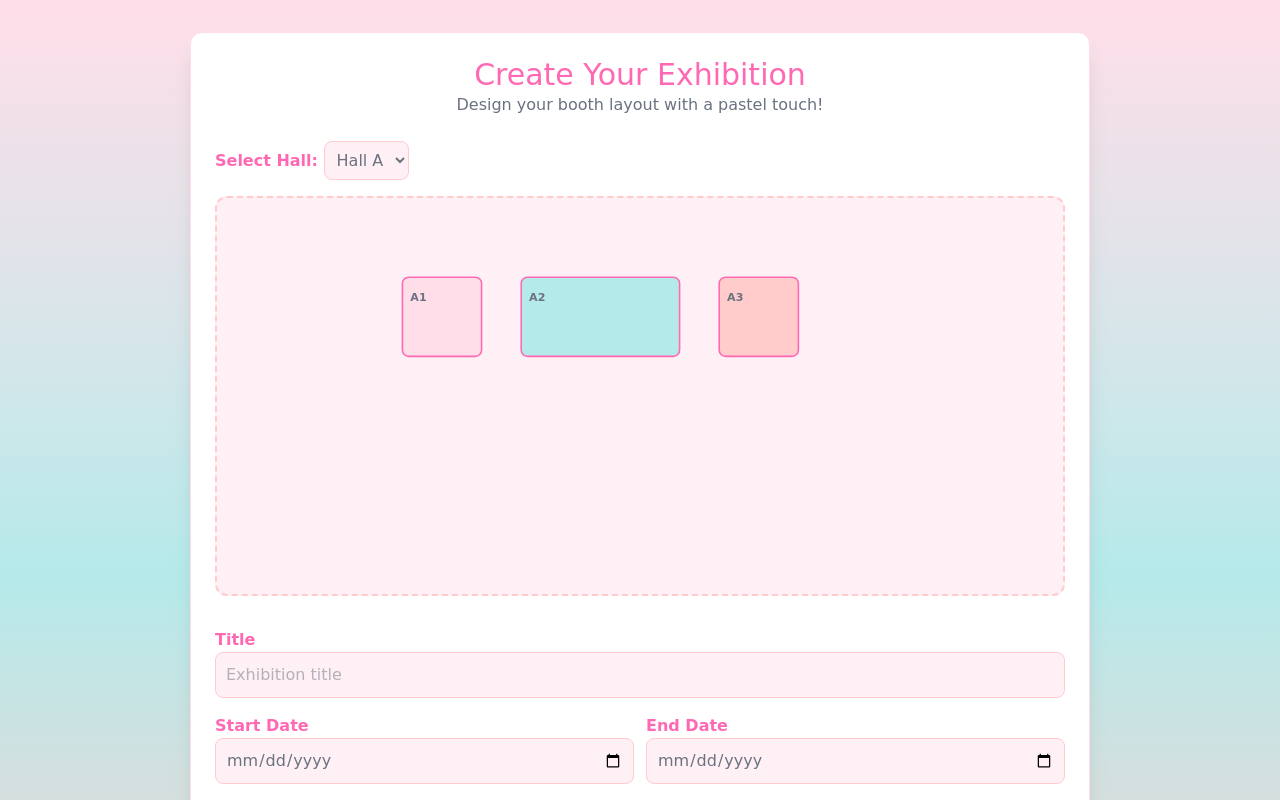
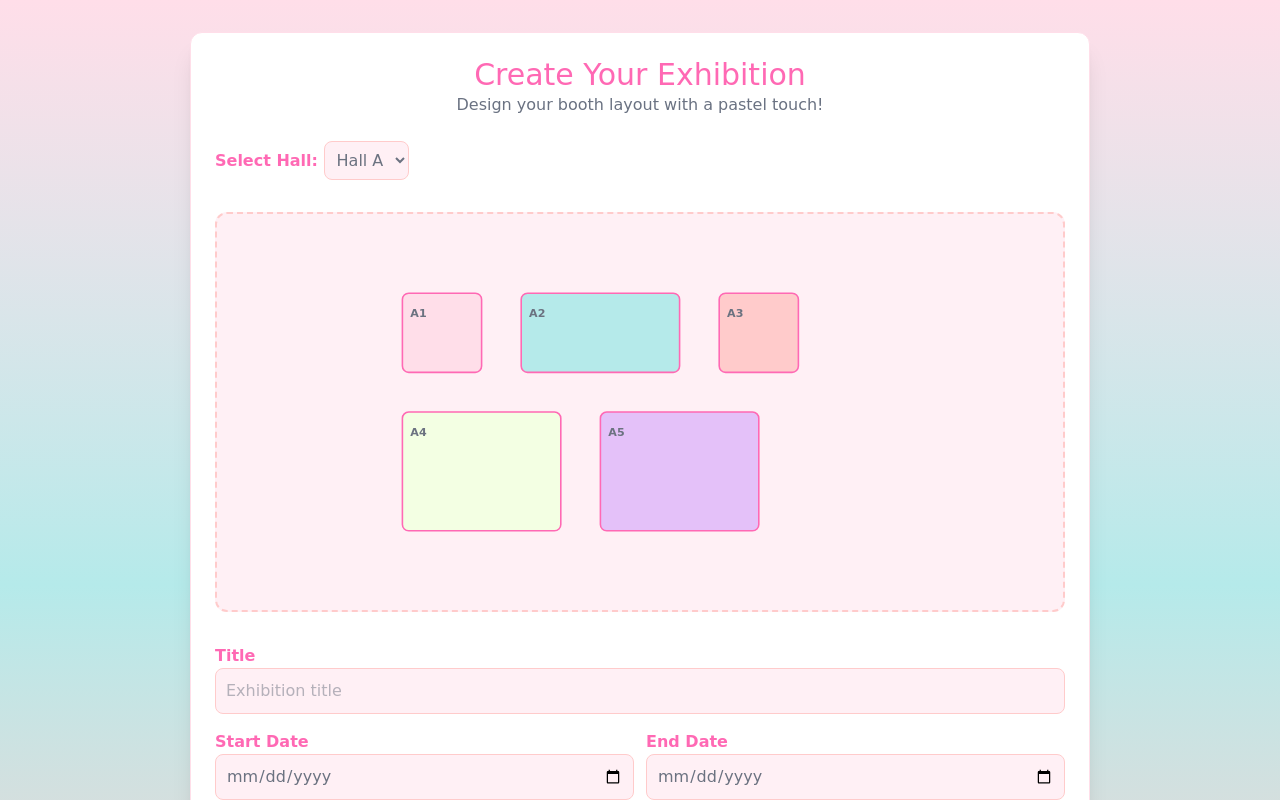
Before and after one commit to leomotors/swdevprac2-final-project, a Next.js app: page /exhibition in a window 1280 px wide. Shown: the top 800 px of the page. Built offline with nearby package versions, Linux system fonts and the light colour scheme.

Commit message:
vibe exhibition create page

```diff
--- a/src/app/exhibition/page.tsx
+++ b/src/app/exhibition/page.tsx
@@ -14,12 +14,15 @@ const boothLayouts: Record<
     { x: 50, y: 100, width: 100, height: 100, label: "A1" },
     { x: 200, y: 100, width: 200, height: 100, label: "A2" },
     { x: 450, y: 100, width: 100, height: 100, label: "A3" },
+    { x: 50, y: 250, width: 200, height: 150, label: "A4" },
+    { x: 300, y: 250, width: 200, height: 150, label: "A5" },
   ],
   B: [
     { x: 50, y: 50, width: 150, height: 150, label: "B1" },
     { x: 250, y: 50, width: 100, height: 100, label: "B2" },
     { x: 400, y: 50, width: 200, height: 150, label: "B3" },
     { x: 50, y: 250, width: 100, height: 100, label: "B4" },
+    { x: 250, y: 250, width: 200, height: 150, label: "B5" },
   ],
   C: [
     { x: 100, y: 100, width: 120, height: 120, label: "C1" },
@@ -38,6 +41,12 @@ export default function ExhibitionCreatePage() {
   const [description, setDescription] = useState("");
   const [capacity, setCapacity] = useState<number | "">("");
   const [message, setMessage] = useState<string | null>(null);
+  const [transform, setTransform] = useState({
+    scale: 1,
+    translateX: 0,
+    translateY: 0,
+  });
+  const svgRef = React.useRef<SVGSVGElement>(null);
 
   const pastelColors = ["#FFDEE9", "#B5EAEA", "#FFCBCB", "#F3FFE3", "#E4C1F9"];
 
@@ -71,6 +80,41 @@ export default function ExhibitionCreatePage() {
     setMessage("Exhibition submitted (preview). Check console for payload.");
   }
 
+  const handleWheel = (e: React.WheelEvent) => {
+    e.preventDefault();
+    const scaleChange = e.ctrlKey ? (e.deltaY < 0 ? 0.1 : -0.1) : 0;
+    setTransform((prev) => {
+      const newScale = Math.min(Math.max(prev.scale + scaleChange, 0.5), 2);
+      return { ...prev, scale: newScale };
+    });
+  };
+
+  const handleMouseDown = (e: React.MouseEvent) => {
+    if (!svgRef.current) return;
+
+    const startX = e.clientX;
+    const startY = e.clientY;
+    const { translateX, translateY } = transform;
+
+    const handleMouseMove = (moveEvent: MouseEvent) => {
+      const dx = moveEvent.clientX - startX;
+      const dy = moveEvent.clientY - startY;
+      setTransform((prev) => ({
+        ...prev,
+        translateX: translateX + dx,
+        translateY: translateY + dy,
+      }));
+    };
+
+    const handleMouseUp = () => {
+      document.removeEventListener("mousemove", handleMouseMove);
+      document.removeEventListener("mouseup", handleMouseUp);
+    };
+
+    document.addEventListener("mousemove", handleMouseMove);
+    document.addEventListener("mouseup", handleMouseUp);
+  };
+
   return (
     <div
       className={`min-h-screen p-8 font-['Comic_Sans_MS',_'Inter',ui-sans-serif,system-ui,-apple-system,'Segoe_UI',Roboto,'Helvetica_Neue',Arial] bg-gradient-to-b from-[#FFDEE9] via-[#B5EAEA] to-[#FFCBCB]`}
@@ -84,12 +128,12 @@ export default function ExhibitionCreatePage() {
         </header>
 
         <section className="mb-8 grid gap-4">
+          <div className="flex justify-between items-center mb-4">
             <div>
               <label className="font-bold text-[#FF69B4]">Select Hall: </label>
               <select
                 value={hall}
                 onChange={(e) => setHall(e.target.value as Hall)}
-              // UPDATED: Added focus styles to match inputs
                 className="p-2 rounded-lg border border-[#FFCBCB] bg-[#FFF0F5] text-[#6b7280] focus:outline-none focus:ring focus:ring-pink-500"
               >
                 <option value="A">Hall A</option>
@@ -97,9 +141,22 @@ export default function ExhibitionCreatePage() {
                 <option value="C">Hall C</option>
               </select>
             </div>
+          </div>
 
-          <div className="w-full h-[400px] rounded-xl overflow-hidden relative border-2 border-dashed border-[#FFCBCB] bg-[#FFF0F5]">
-            <svg viewBox="0 0 700 500" className="w-full h-full">
+          <div
+            className="w-full h-[400px] rounded-xl overflow-hidden relative border-2 border-dashed border-[#FFCBCB] bg-[#FFF0F5]"
+            onWheel={handleWheel}
+            onMouseDown={handleMouseDown}
+          >
+            <svg
+              ref={svgRef}
+              viewBox="0 0 700 500"
+              className="w-full h-full"
+              style={{
+                transform: `translate(${transform.translateX}px, ${transform.translateY}px) scale(${transform.scale})`,
+                transformOrigin: "center",
+              }}
+            >
               <rect x={0} y={0} width={700} height={500} fill="#FFF0F5" />
 
               {boothLayouts[hall].map((booth, index) => (
@@ -115,7 +172,6 @@ export default function ExhibitionCreatePage() {
                     stroke="#FF69B4"
                     strokeWidth={2}
                   />
-                  {/* Using the default SVG font settings here */}
                   <text
                     x={booth.x + 10}
                     y={booth.y + 30}
```
Lines whose indentation alone changed are shown as unchanged.
